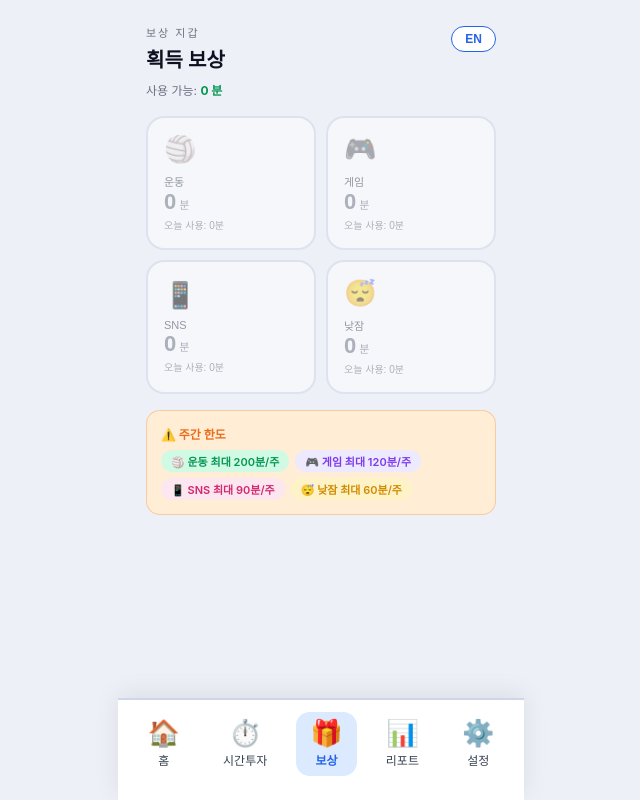
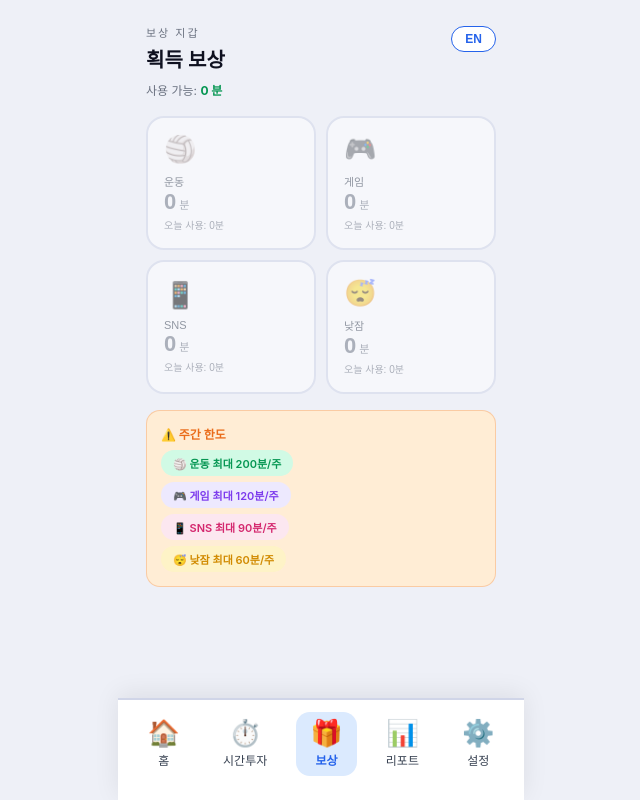
Before and after one commit to swpaik28/tim-pwa, a React (Vite) app: page / in a window 1280 px wide. Both pictures are taken after a click on the button "🎁 보상". Shown: the whole page, without its empty margins (319-959 px from the left). Built offline with nearby package versions, Linux system fonts and the light colour scheme.

Commit message:
update name

```diff
--- a/index.html
+++ b/index.html
@@ -6,9 +6,9 @@
     <meta name="theme-color" content="#EEF0F7" />
     <meta name="apple-mobile-web-app-capable" content="yes" />
     <meta name="apple-mobile-web-app-status-bar-style" content="default" />
-    <meta name="apple-mobile-web-app-title" content="Trust-in-Minutes" />
+    <meta name="apple-mobile-web-app-title" content="Trust In Minutes" />
     <link rel="apple-touch-icon" href="/icon-192.png" />
-    <title>Trust-in-Minutes</title>
+    <title>Trust In Minutes</title>
   </head>
   <body style="margin:0; background:#EEF0F7;">
     <div id="root"></div>
--- a/src/App.jsx
+++ b/src/App.jsx
@@ -1419,9 +1419,9 @@ export default function App() {
 
         <div style={{ background:C.orangeSoft, borderRadius:14, padding:14, border:`1px solid ${C.orange}44` }}>
           <p style={{ color:C.orange, fontSize:12, margin:"0 0 8px", fontWeight:700 }}>⚠️ {T.walletCapTitle}</p>
-          <div style={{ display:"flex", flexWrap:"wrap", gap:6 }}>
+          <div style={{ display:"flex", flexDirection:"column", gap:6, alignItems:"flex-start" }}>
             {allCats.map(cat=>(
-              <span key={cat.id} style={{ background:cat.soft, color:cat.color, fontSize:11, padding:"3px 10px", borderRadius:20, fontWeight:600 }}>{cat.emoji} {cat.label} {T.walletCapUnit(caps[cat.id])}</span>
+              <span key={cat.id} style={{ background:cat.soft, color:cat.color, fontSize:11, padding:"5px 12px", borderRadius:20, fontWeight:600 }}>{cat.emoji} {cat.label} {T.walletCapUnit(caps[cat.id])}</span>
             ))}
           </div>
         </div>
--- a/vite.config.js
+++ b/vite.config.js
@@ -9,8 +9,8 @@ export default defineConfig({
       registerType: "autoUpdate",
       includeAssets: ["favicon.ico", "icon-192.png", "icon-512.png"],
       manifest: {
-        name: "Trust-in-Minutes",
-        short_name: "TiM",
+        name: "Trust In Minutes",
+        short_name: "Trust In Minutes",
         description: "공부에 투자한 만큼 보상을 공정하게 — 청소년 자기조절 학습 도구",
         theme_color: "#EEF0F7",
         background_color: "#EEF0F7",
```
